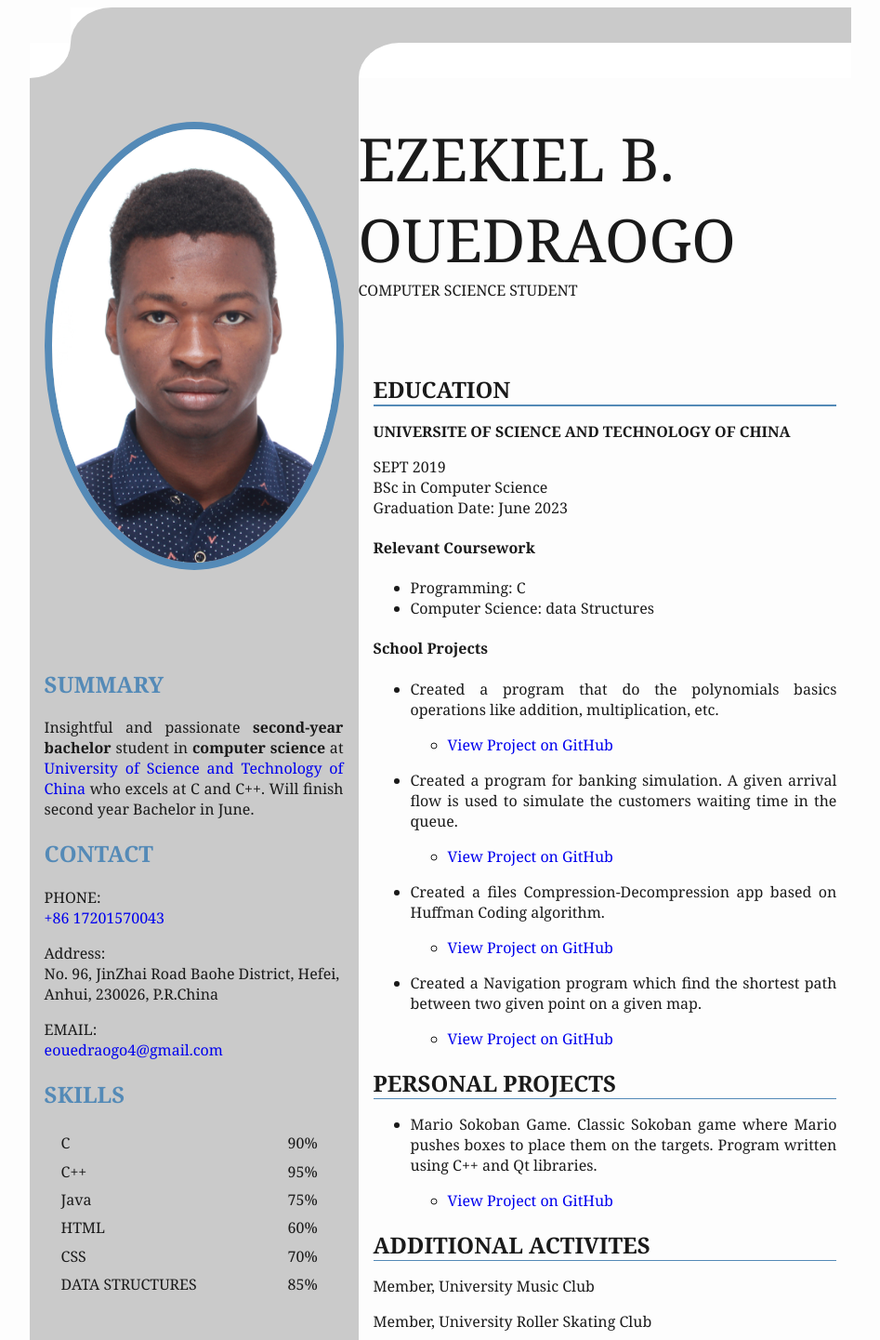
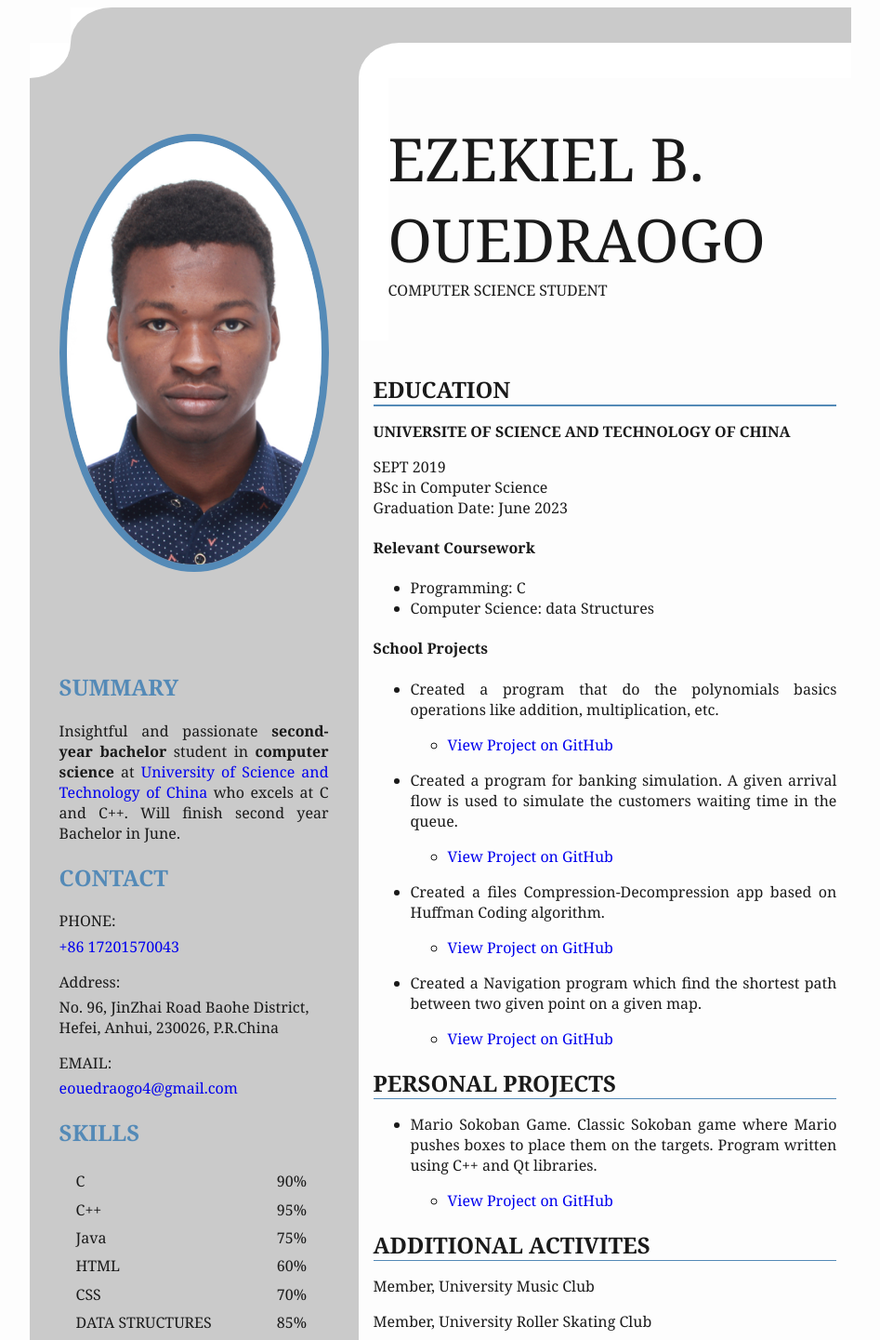
Before and after one commit to oezeb/Resume, a plain HTML site: page index.html in a window 1280 px wide. Shown: the top 1441 px of the page at 93% size, without its empty margins (166-1113 px from the left). Drawn offline with Linux system fonts and the light colour scheme.

Commit message:
add some margin and padding to differents elements(contact, left right)

```diff
--- a/index.html
+++ b/index.html
@@ -24,7 +24,7 @@
 
         <div class="body">
             <div class="title">
-                <h1>EZEKIEL B. OUEDRAOGO<div id="major">COMPUTER SCIENCE STUDENT</div></h1>
+                <h1>EZEKIEL B. OUEDRAOGO<span id="major">COMPUTER SCIENCE STUDENT</span></h1>
             </div><!--title-->
 
             <div class="left">
@@ -41,9 +41,9 @@
                     <div class="contact">
                         <h2>CONTACT</h2>
                         <div>
-                            <div>PHONE: <div><a href="tel:+86-17201570043" id="tel">+86 17201570043</a></div></div>
+                            <div>PHONE: <a href="tel:+86-17201570043" id="tel">+86 17201570043</a></div>
                             <div>Address: <div id="address">No. 96, JinZhai Road Baohe District, Hefei, Anhui, 230026, P.R.China</div></div>
-                            <div>EMAIL: <div><a href="mailto:eouedraogo4@gmail.com" id="email">eouedraogo4@gmail.com</a></div></div>
+                            <div>EMAIL: <a href="mailto:eouedraogo4@gmail.com" id="email">eouedraogo4@gmail.com</a></div>
                         </div>
                     </div>
 
--- a/style.css
+++ b/style.css
@@ -14,6 +14,7 @@ h1 {
 }
 
 h1 > #major {
+    display: block;
     font-size: 0.25em;
 }
 
@@ -51,6 +52,11 @@ table > tbody > tr > td {
 
 .left > div > div > h2 {
     color: #548AB7;
+}
+
+#tel, #address, #email {
+    display: block;
+    margin-top: 0.33em;
 }
 
 /*END General confIG*/
@@ -107,6 +113,9 @@ table > tbody > tr > td {
     background-color: #548AB7;
 }
 
+.right > div {
+    margin-top: 1em;
+}
 .right > div > h2 {
     margin-bottom: 0%;
 }
@@ -239,11 +248,14 @@ table > tbody > tr > td {
 
 /*body*/
 
-.title { grid-area: title; }
+.title {
+    grid-area: title;
+    margin-left: 2em;
+}
 
 .left {
     grid-area: left;
-    padding: 1em;
+    padding: 2em;
     background-color:rgba(80, 80, 80, 0.3);
     display: grid;
     grid-template-areas:
```
